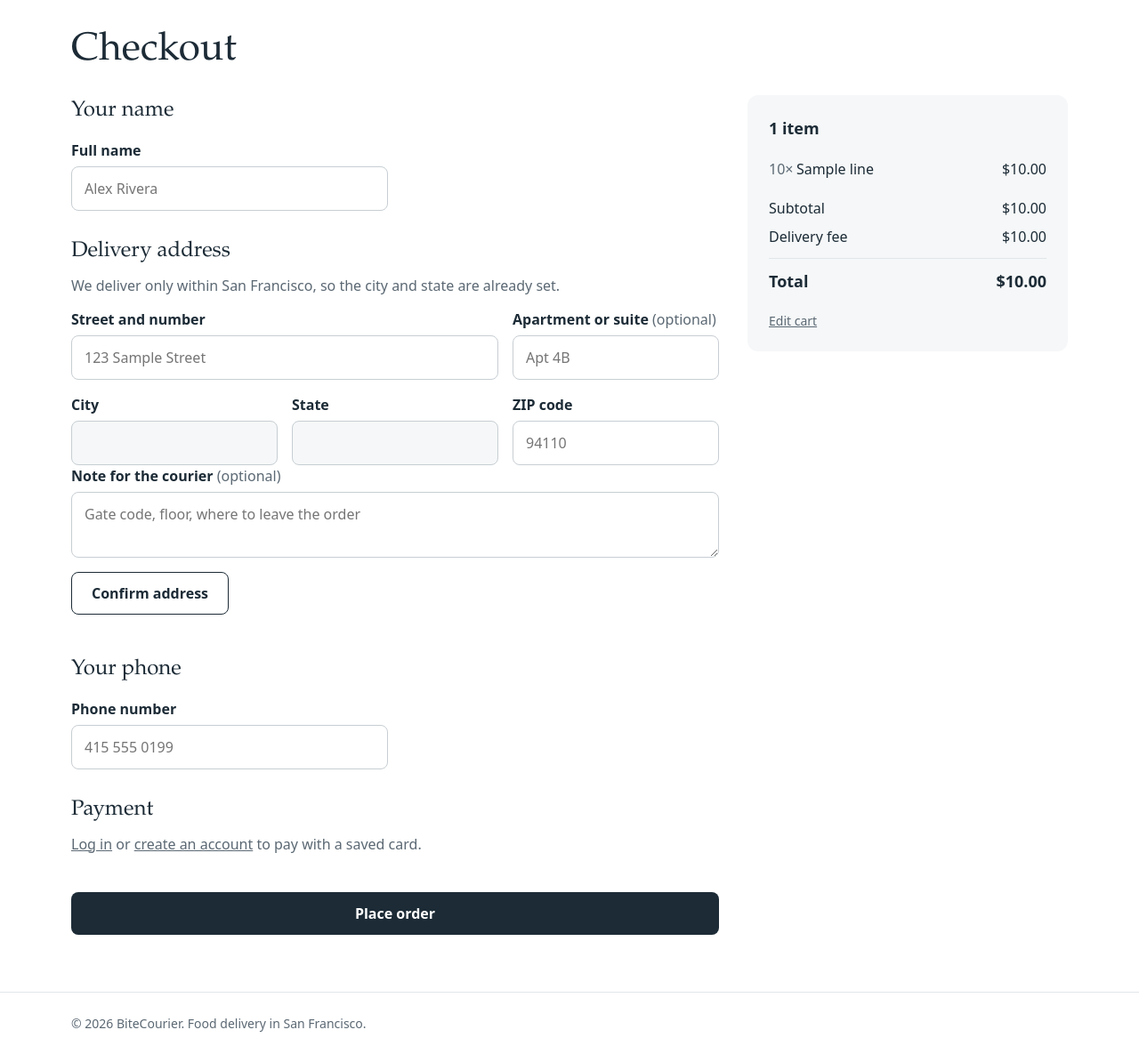
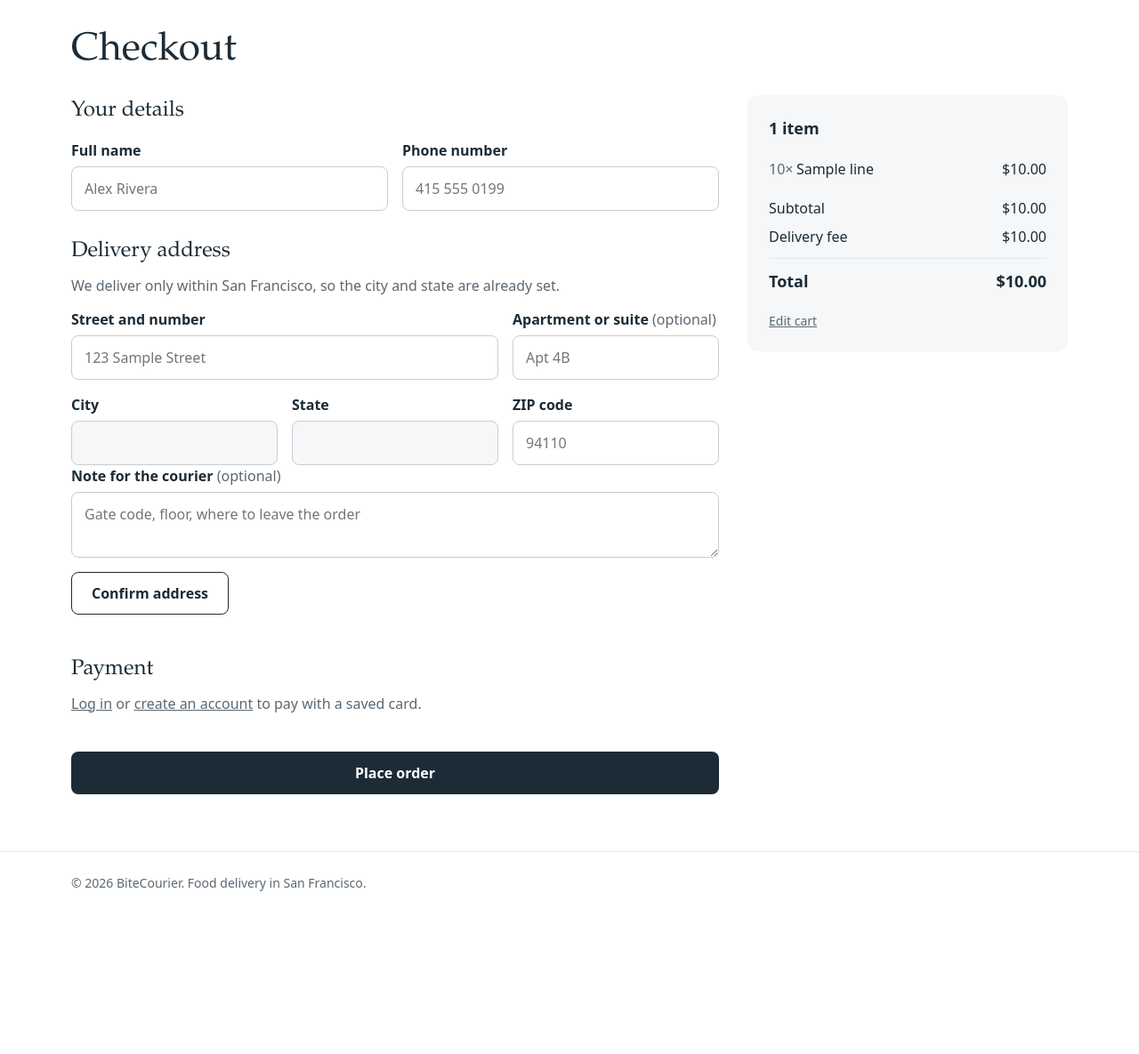
Before and after one commit to NomadOfNowhere/bitecourier, a Flask app: template templates/checkout.html in a window 1280 px wide. Shown: the part 102-1287 px from the top of the page at 89% size. After the commit the page ends 1104 px from the top, so only its background shows below. Run offline with Flask 3, Linux system fonts and the light colour scheme; the template is opened without the code that fills it: most values are stand-ins (such as "Sample title", 1, 10 or a date in 2020).

Commit message:
Update for testing

```diff
--- a/templates/checkout.html
+++ b/templates/checkout.html
@@ -9,9 +9,10 @@
 <div class="two-column">
   <form class="checkout-form" method="post" action="{{ url_for('place_order') }}" data-place-order>
     <fieldset class="form-section">
-      <legend class="form-section__title">Your name</legend>
+      <legend class="form-section__title">Your details</legend>
       <div class="form-grid">
         {{ form_field(form, "full_name", "Full name", "name", placeholder="Alex Rivera") }}
+        {{ form_field(form, "phone", "Phone number", "tel", type="tel", placeholder="415 555 0199") }}
       </div>
     </fieldset>
 
@@ -31,13 +32,6 @@
       </div>
       <div class="address-confirm">
         <button class="button button--secondary" type="button" data-confirm-address>Confirm address</button>
-      </div>
-    </fieldset>
-
-    <fieldset class="form-section">
-      <legend class="form-section__title">Your phone</legend>
-      <div class="form-grid">
-        {{ form_field(form, "phone", "Phone number", "tel", type="tel", placeholder="415 555 0199") }}
       </div>
     </fieldset>
 
```
